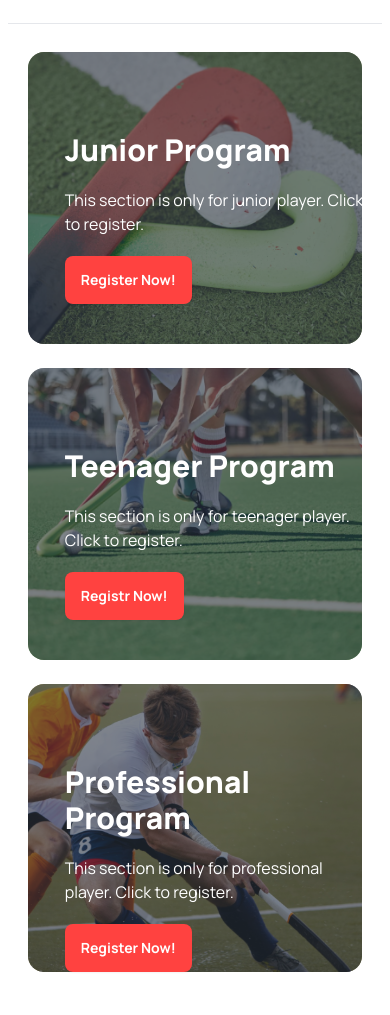
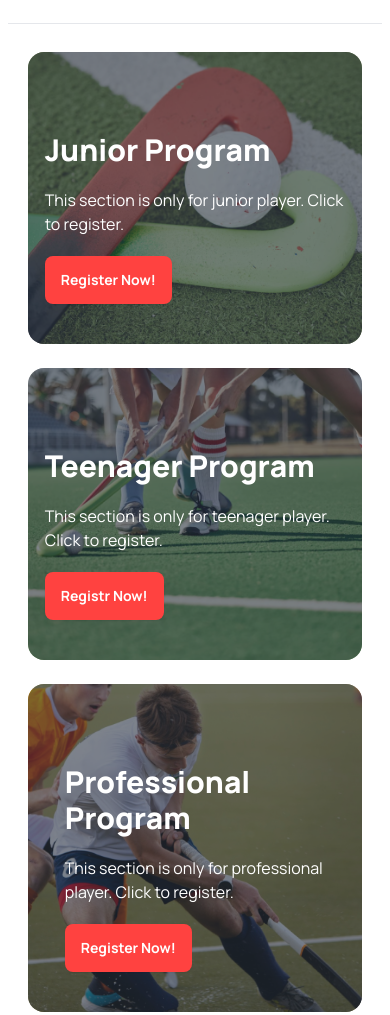
Before and after one commit to JannatulMumtahinaNahum/Assignment3-Hockeys, a plain HTML site: page index.html in a window 390 px wide. Shown: the part 2020-3035 px from the top of the page. Drawn offline with nearby package versions, Linux system fonts and the light colour scheme.

Commit message:
assignment done

```diff
--- a/index.html
+++ b/index.html
@@ -155,11 +155,11 @@
     </div>
   </section>
   <!-- all program -->
- <section class="p-7">
+  <section class="p-7">
     <div class="flex flex-col lg:flex-row gap-6  ">
         <div class="hero  lg:h-[550px] rounded-2xl" style="background-image: url('Images/2.png');">
             <div class="hero-overlay bg-opacity-60 rounded-2xl"></div>
-            <div class=" mb-10 lg:mb-0 text-neutral-content  ml-10 mt-20 w-[90%] space-y-5">
+            <div class=" mb-10 lg:mb-0 text-neutral-content  lg:ml-10 mt-20 w-[90%] space-y-5">
                 <h1 class="text-3xl font-extrabold text-colorno4">Junior Program</h1>
                 <p class="text-colorno4">This section is only for junior player. Click to register.</p>
                 <a class=" btn bg-colorno1 text-colorno4 font-bold manrope text-sm lg:text-xl border border-none">Register Now!</a>
@@ -167,7 +167,7 @@
         </div>
         <div class="hero lg:h-[550px] rounded-2xl " style="background-image: url('Images/3.png');">
             <div class="hero-overlay bg-opacity-60 rounded-2xl"></div>
-            <div class="  text-neutral-content  ml-10 mt-20 mb-10 lg:mb-0 w-[90%]  space-y-5">
+            <div class="  text-neutral-content lg:ml-10 mt-20 mb-10 lg:mb-0 w-[90%]  space-y-5">
                 <h1 class="text-3xl font-extrabold text-colorno4">Teenager Program</h1>
                 <p class="text-colorno4">This section is only for teenager player. Click to register.
                 </p>
@@ -184,13 +184,12 @@
         <p class="text-colorno4 mt-5 mb-5 ">This section is only for professional player. Click to
             register.
         </p>
-        <a class=" btn bg-colorno1 text-colorno4 font-bold text-sm lg:text-xl border border-none">Register Now!</a>
+        <a class=" btn bg-colorno1 text-colorno4 font-bold text-sm lg:text-xl border border-none mb-10 lg:mb-0">Register Now!</a>
     </div>
 </div>
 </div>
 </div>
  </section>
-
   <!-- new product section -->
   <section>
     <hr class="mx-2 lg:mx-0 mt-8">
```
